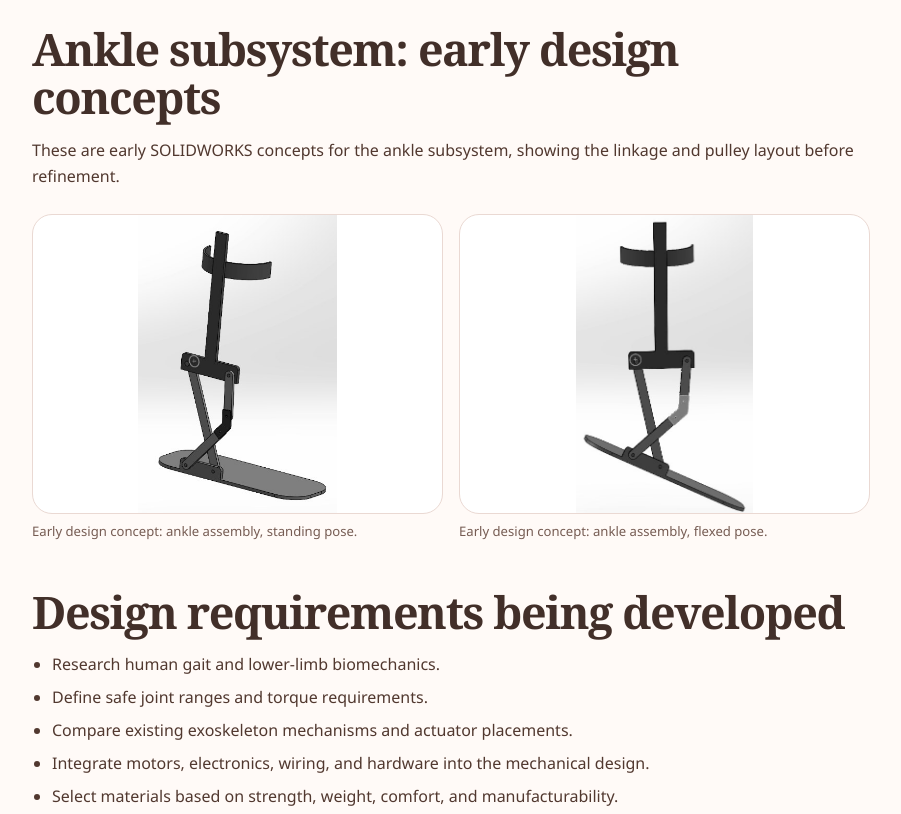
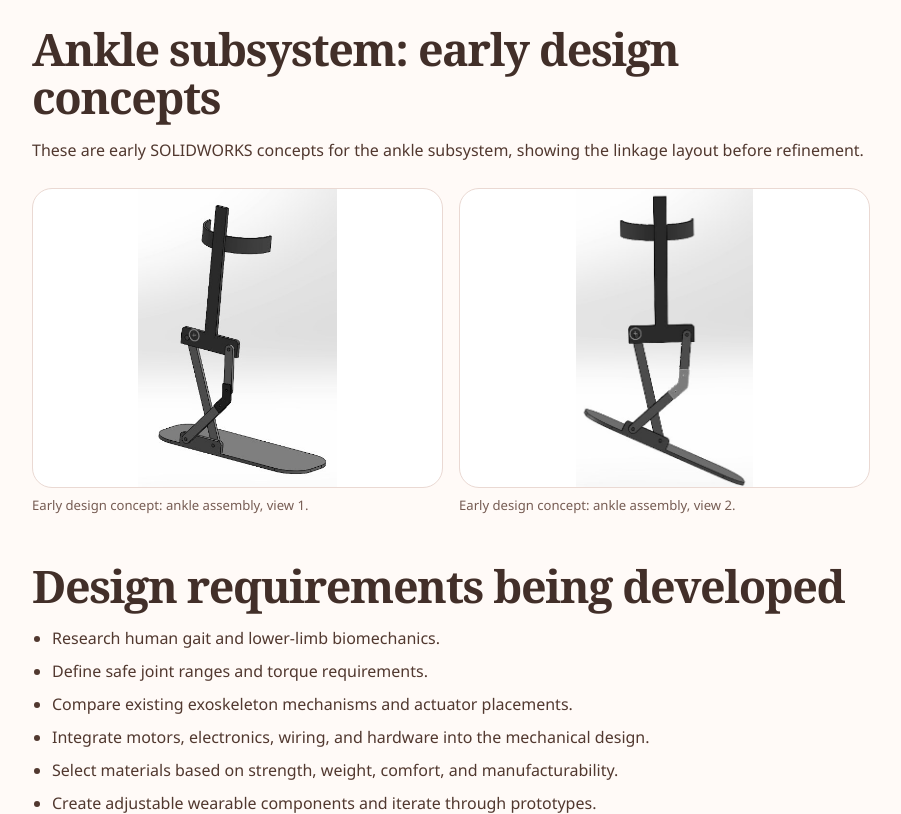
Before and after one commit to layanbargouthi/layanbargouthi.github.io, a plain HTML site: page project-exo.html in a window 1280 px wide. Shown: the part 1780-2594 px from the top of the page, without its empty margins (18-919 px from the left). Drawn offline with Linux system fonts and the light colour scheme.

Commit message:
Neutral captions for ankle concepts
Co-Authored-By: Claude Sonnet 5.5 <noreply@anthropic.com>
Claude-Session: https://claude.ai/code/session_019FkgWok9wXrck5PpETS9p3

```diff
--- a/project-exo.html
+++ b/project-exo.html
@@ -21,10 +21,10 @@
 </section>
 
 <section class="content-block"><h2>Ankle subsystem: early design concepts</h2>
-<p>These are early SOLIDWORKS concepts for the ankle subsystem, showing the linkage and pulley layout before refinement.</p>
+<p>These are early SOLIDWORKS concepts for the ankle subsystem, showing the linkage layout before refinement.</p>
 <div class="gallery">
-<figure class="figure contain"><img data-lightbox src="exo-ankle-concept-1.jpg" alt="Early ankle subsystem concept, standing pose"><figcaption>Early design concept: ankle assembly, standing pose.</figcaption></figure>
-<figure class="figure contain"><img data-lightbox src="exo-ankle-concept-2.jpg" alt="Early ankle subsystem concept, flexed pose"><figcaption>Early design concept: ankle assembly, flexed pose.</figcaption></figure>
+<figure class="figure contain"><img data-lightbox src="exo-ankle-concept-1.jpg" alt="Early ankle subsystem concept, view 1"><figcaption>Early design concept: ankle assembly, view 1.</figcaption></figure>
+<figure class="figure contain"><img data-lightbox src="exo-ankle-concept-2.jpg" alt="Early ankle subsystem concept, view 2"><figcaption>Early design concept: ankle assembly, view 2.</figcaption></figure>
 </div>
 </section>
 
```
